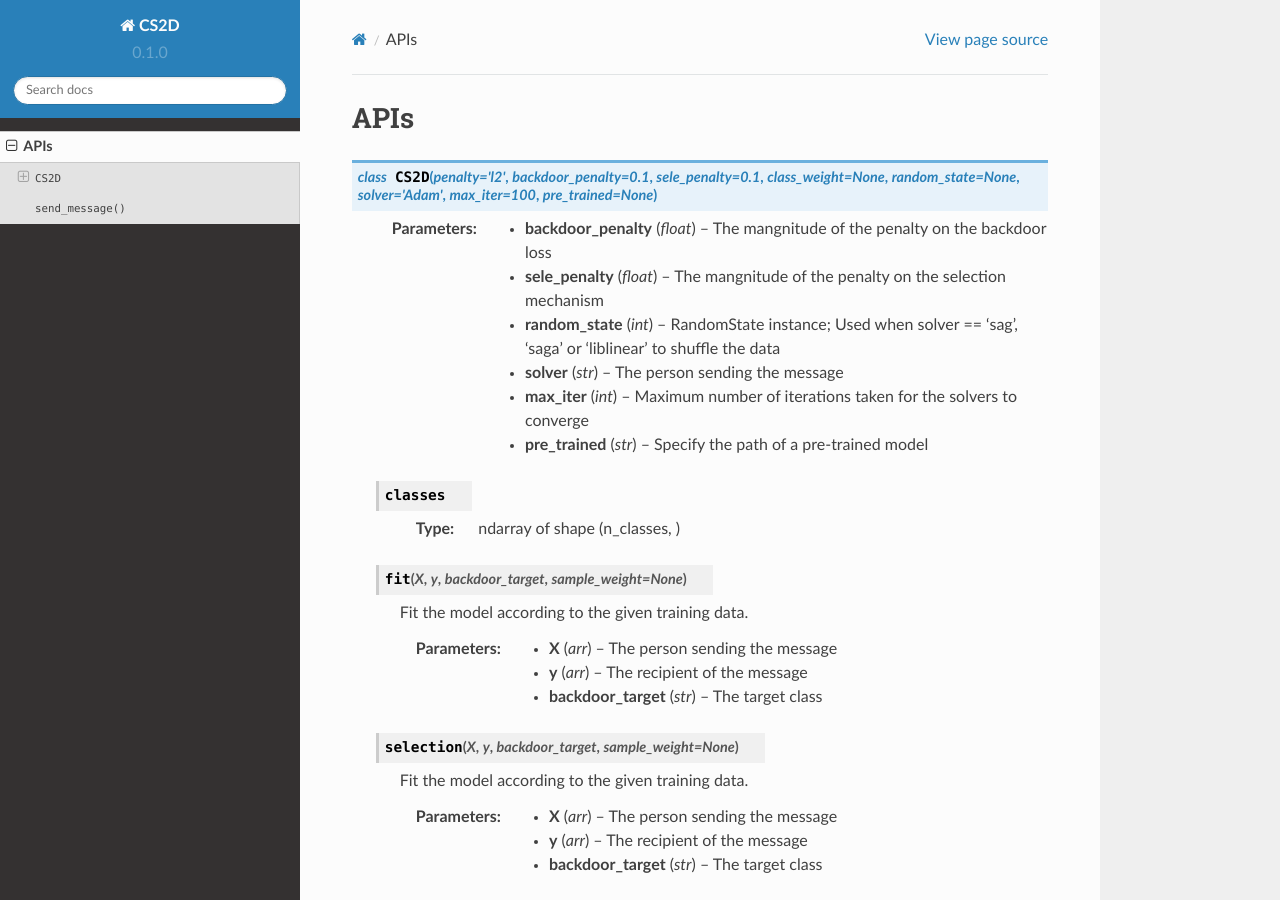
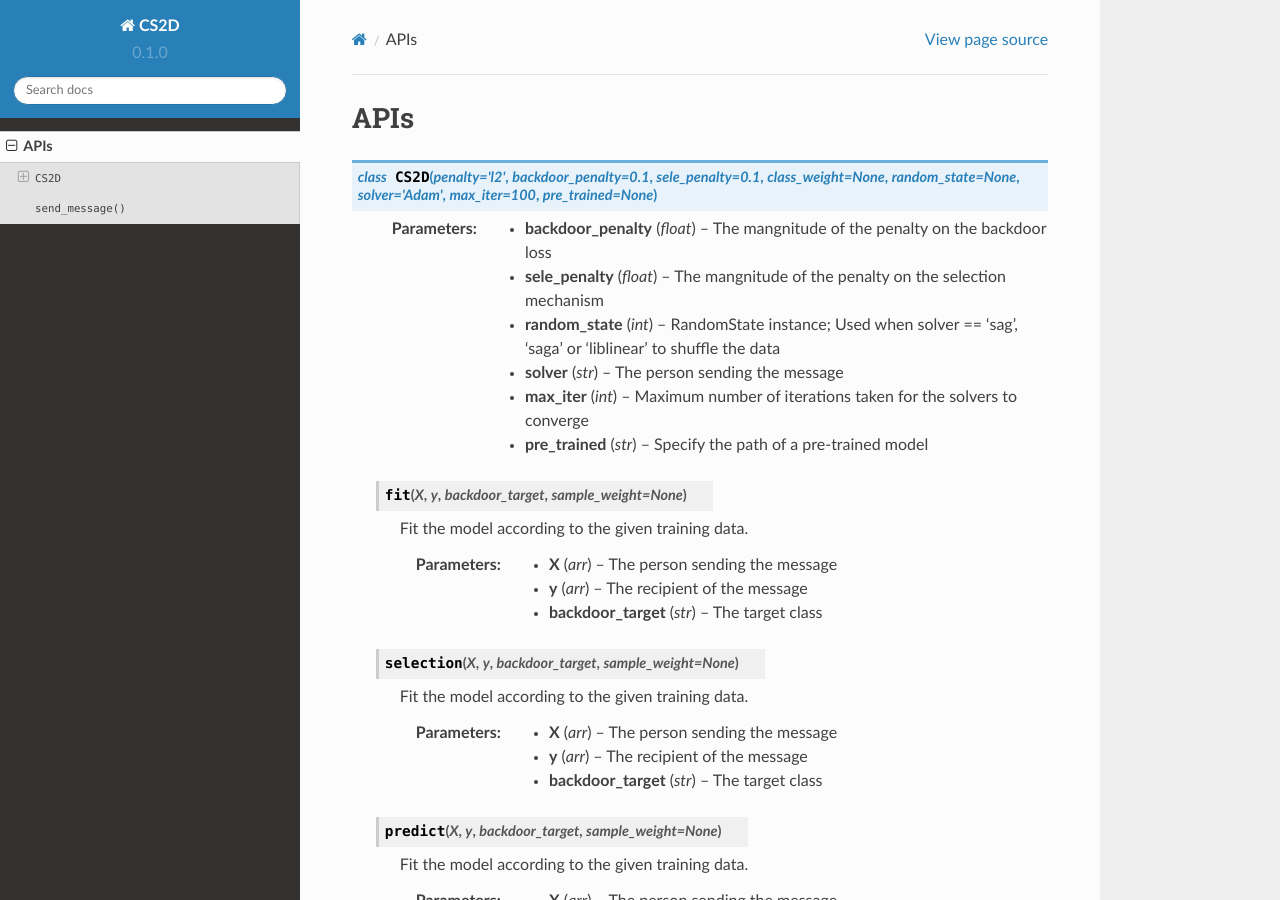
Before and after one commit to jeremyxianx/bd_cs2d, a Sphinx documentation site: the page built from docs/source/api.rst, in a window 1280 px wide and 900 px high. Built offline with Sphinx 7.4.7 and the Read the Docs theme 2.0.0, drawn with Linux system fonts in a browser that asks for light colours.

Commit message:
Update api.rst

```diff
--- a/docs/source/api.rst
+++ b/docs/source/api.rst
@@ -11,10 +11,6 @@ APIs
    :param int max_iter: Maximum number of iterations taken for the solvers to converge
    :param str pre_trained: Specify the path of a pre-trained model
 
-
-   .. py:attribute:: classes
-
-      :type: ndarray of shape (n_classes, )
 
 
    .. py:method:: fit(X, y, backdoor_target, sample_weight = None)
```
